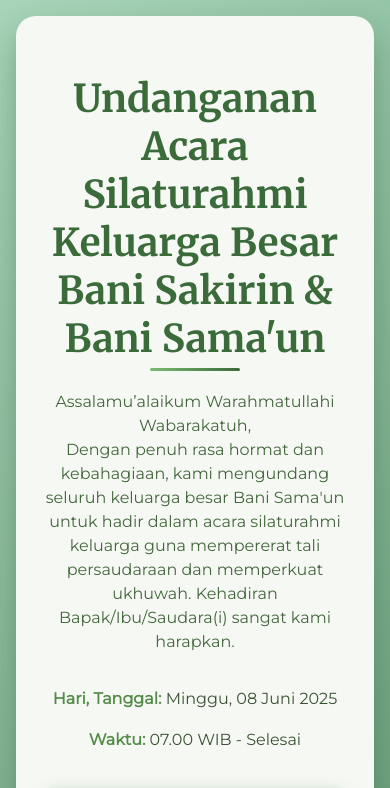
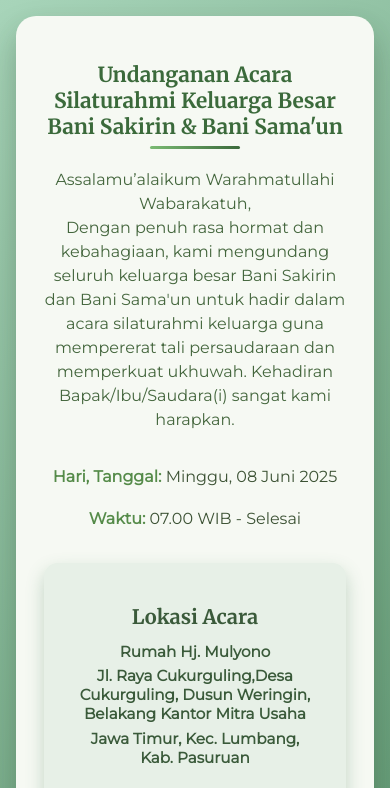
Before and after one commit to rpebs/undangan-silaturahmi, a plain HTML site: page index.html in a window 390 px wide. Shown: the top 788 px of the page. Drawn offline with Linux system fonts and the light colour scheme; grey boxes are pictures that could not be loaded.

Commit message:
Adjust header font sizes for better readability and update invitation text for clarity

```diff
--- a/index.html
+++ b/index.html
@@ -126,7 +126,7 @@
         }
 
         h1 {
-          font-size: 2.8rem;
+          font-size: 1.8rem;
         }
 
         p.intro {
@@ -156,7 +156,7 @@
         }
 
         h1 {
-          font-size: 2.4rem;
+          font-size: 1.3rem;
           margin-bottom: 0.4rem;
         }
 
@@ -208,7 +208,7 @@
       <p class="intro" tabindex="0">
         Assalamu’alaikum Warahmatullahi Wabarakatuh,<br />
         Dengan penuh rasa hormat dan kebahagiaan, kami mengundang seluruh
-        keluarga besar Bani Sama'un untuk hadir dalam acara silaturahmi keluarga
+        keluarga besar Bani Sakirin dan Bani Sama'un untuk hadir dalam acara silaturahmi keluarga
         guna mempererat tali persaudaraan dan memperkuat ukhuwah. Kehadiran
         Bapak/Ibu/Saudara(i) sangat kami harapkan.
       </p>
```
